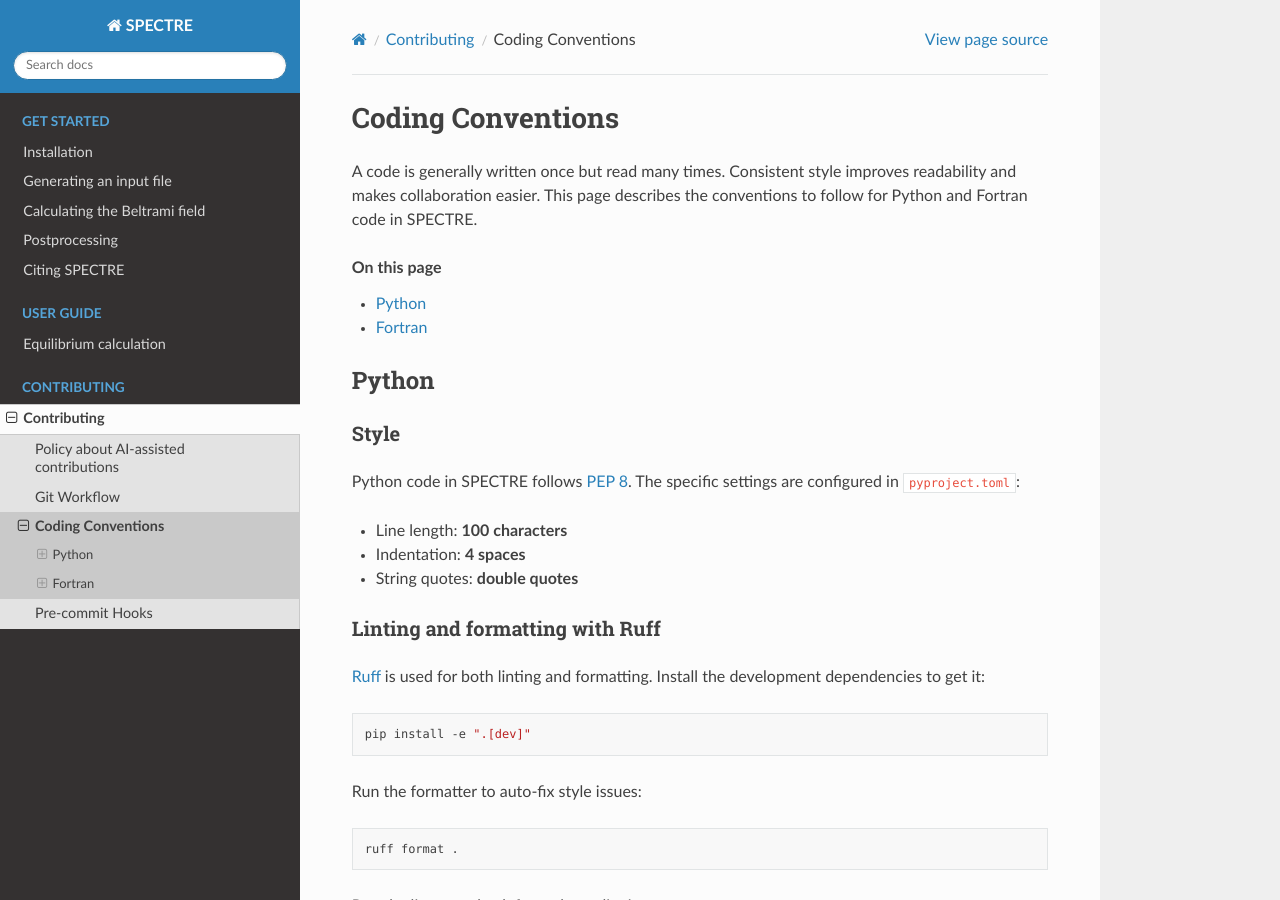
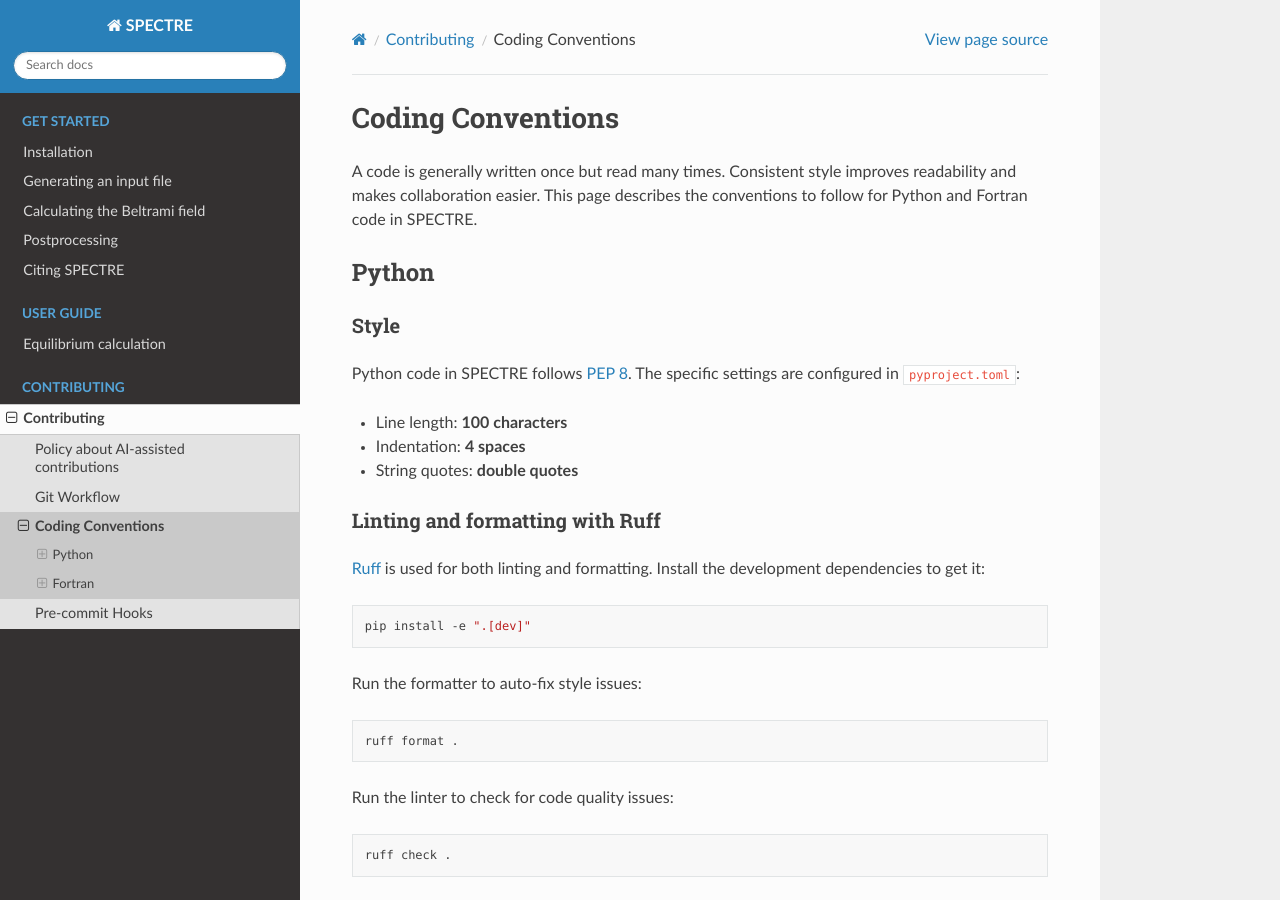
Before and after one commit to ANU-HPC/SPECTRE, a Sphinx documentation site: the page built from docs/source/contributing/coding_convention.rst, in a window 1280 px wide and 900 px high. Built offline with Sphinx 7.4.7 and the Read the Docs theme 3.1.0, drawn with Linux system fonts in a browser that asks for light colours; pages that are not in the unit, such as notebooks, are missing from menus.

Commit message:
Remove the on this page table of content

```diff
--- a/docs/source/contributing/coding_convention.rst
+++ b/docs/source/contributing/coding_convention.rst
@@ -5,10 +5,6 @@ Coding Conventions
 A code is generally written once but read many times. Consistent style
 improves readability and makes collaboration easier. This page describes the
 conventions to follow for Python and Fortran code in SPECTRE.
-
-.. contents:: On this page
-   :local:
-   :depth: 1
 
 Python
 ======
```
